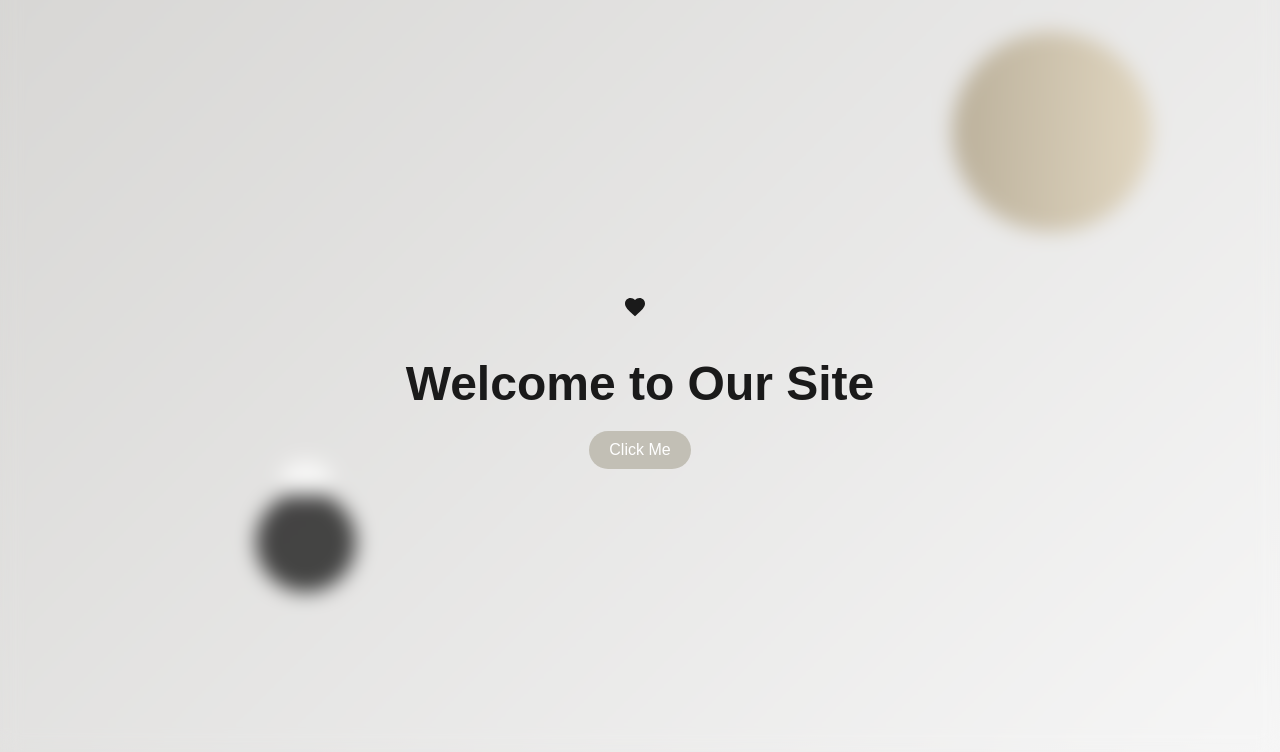
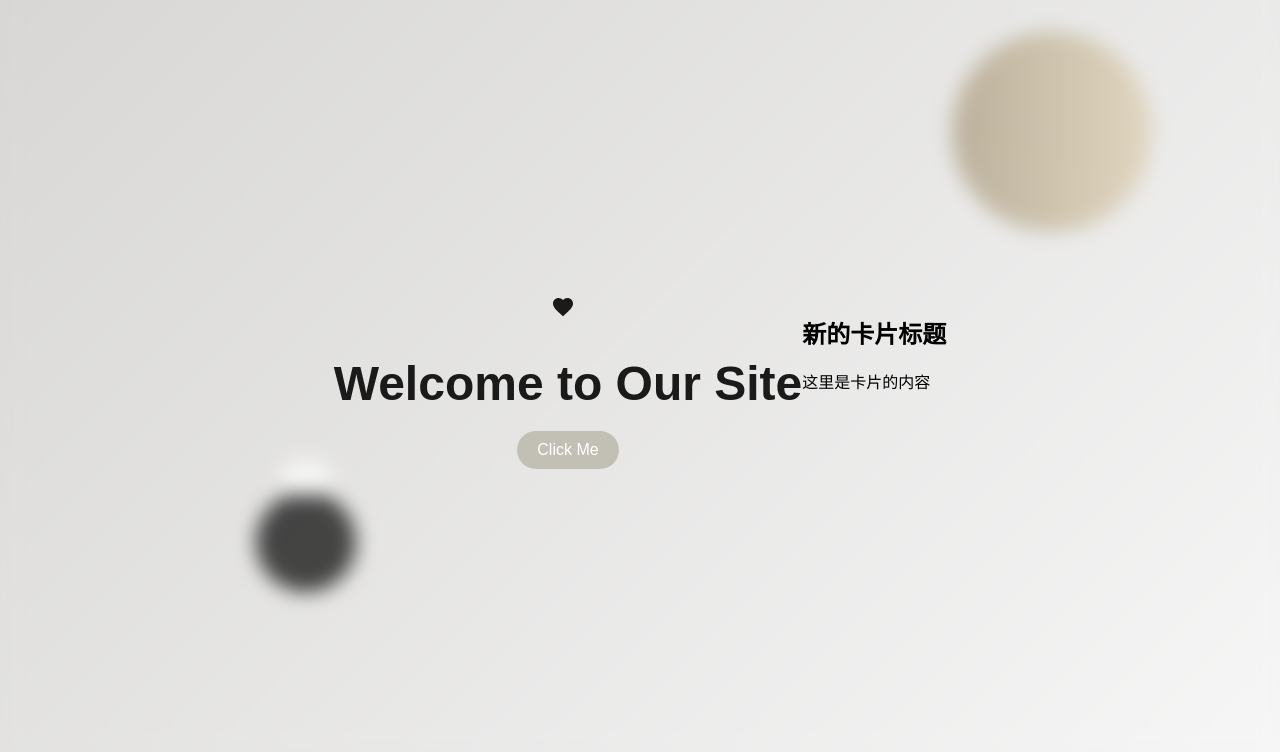
Before and after one commit to s121091/My-Web, a plain HTML site: page index.html in a window 1280 px wide. Shown: the part 48-800 px from the top of the page. Drawn offline with Linux system fonts and the light colour scheme.

Commit message:
Update index.html

```diff
--- a/index.html
+++ b/index.html
@@ -199,5 +199,14 @@
             alert('Button clicked!');
         }
     </script>
+
+      <!-- 新的圆角卡片 -->
+  <div class="rounded - card">
+    <h2>新的卡片标题</h2>
+    <p>这里是卡片的内容</p>
+  </div>
+
+  <script src="script.js"></script>
+
 </body>
 </html>
```
